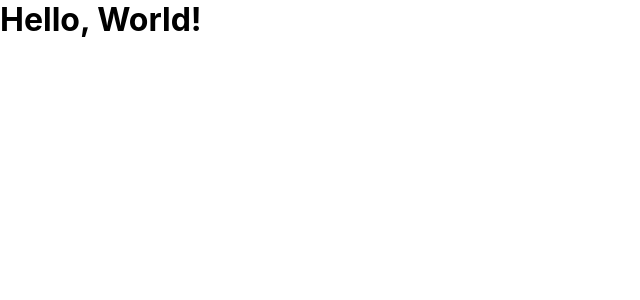
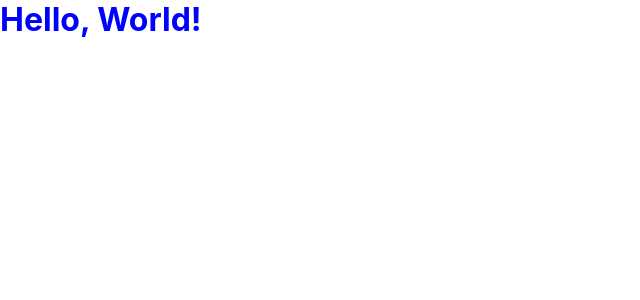
Before and after one commit to Elismar13/Portfolio, a React (Create React App) app: page / in a window 1280 px wide. Shown: the top 300 px of the page, without its empty margins (0-640 px from the left). Built offline with nearby package versions, Linux system fonts and the light colour scheme.

Commit message:
:pencil: rotas iniciais

```diff
--- a/src/App.js
+++ b/src/App.js
@@ -1,7 +1,10 @@
 import React from 'react';
+
+import Routes from './routes';
 
 import Header from './components/Header/index';
 
 export default App = () => (
+    <Routes />
     <Header />
 );
--- a/src/components/Header/styles.css
+++ b/src/components/Header/styles.css
@@ -0,0 +1,3 @@
+header {
+
+}
--- a/src/pages/Home/styles.css
+++ b/src/pages/Home/styles.css
@@ -16,3 +16,7 @@ code {
 font-family: source-code-pro, Menlo, Monaco, Consolas, 'Courier New',
     monospace;
 }
+
+h1 {
+    color: blue;
+}
```
Also changed, not shown: src/components/Header/index.js (+7 -0 lines), src/routes.js (added, +12 -0 lines).
